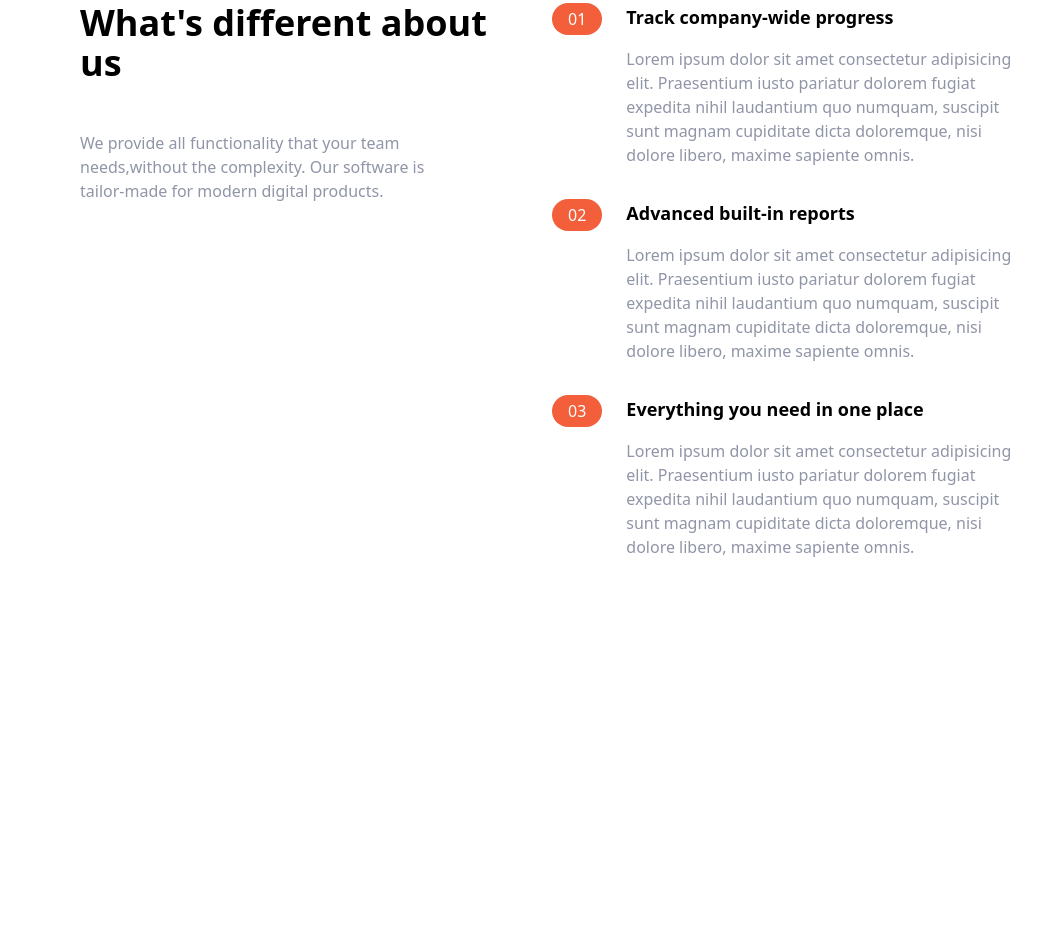
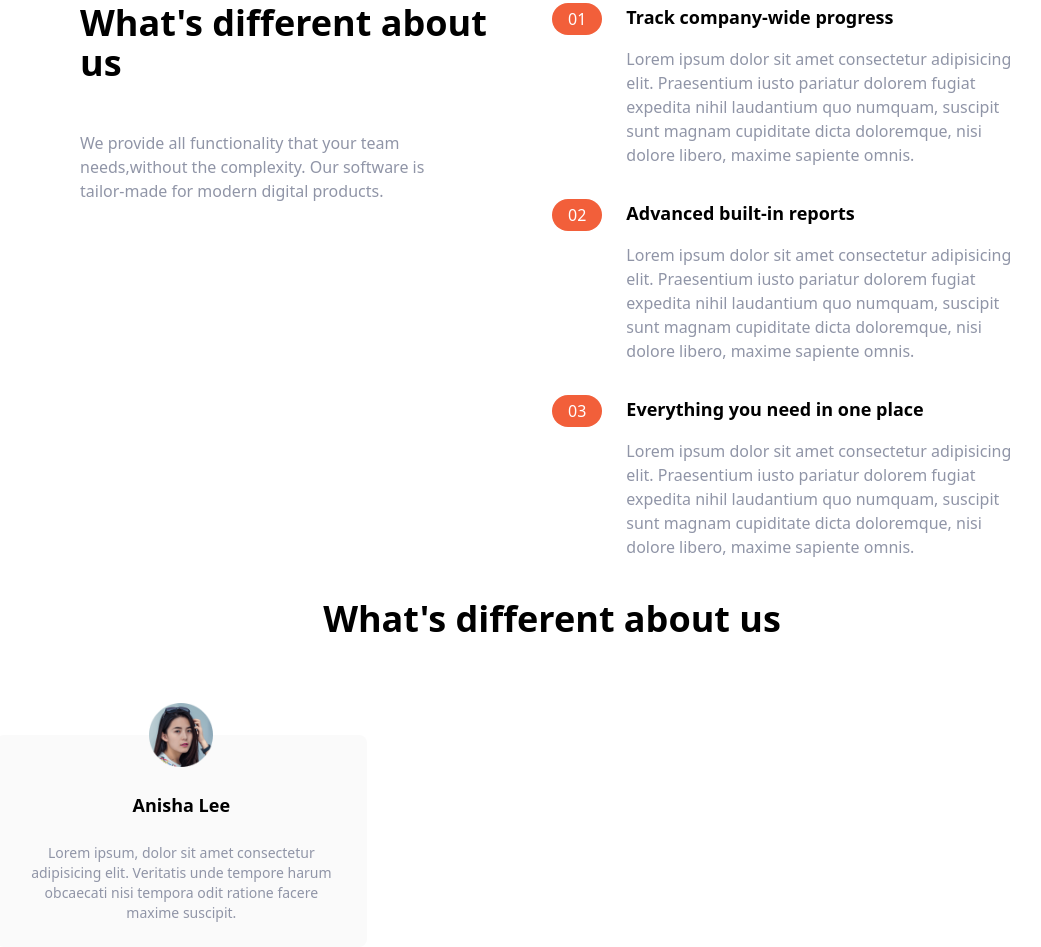
Before and after one commit to KudaMukucha/tailwind-landing-site, a website: page index.html in a window 1280 px wide. Shown: the part 667-1614 px from the top of the page, without its empty margins (88-1129 px from the left). Before the commit the page ends 1226 px from the top, so only its background shows below. Drawn offline with Linux system fonts and the light colour scheme.

Commit message:
Testimonial Section & Testimonial 1 Layout

```diff
--- a/index.html
+++ b/index.html
@@ -147,5 +147,29 @@
         </div>
     </div>
 </section>
+
+<!--Testimonials Section-->
+<section id="testimonials">
+    <!--Container to heading and testimonial blocks-->
+   <div class="max-w-6xl px-5 mx-auto mt-10 text-center">
+     <!--Heading-->
+     <h2 class="text-4xl font-bold text-center">
+        What's different about us
+    </h2>
+    <!--Testimonials Container-->
+    <div class="flex flex-col mt-24 md:flex-row md:space-x-6">
+        <!--Testimonials 1-->
+        <div class="flex flex-col items-center p-6 space-y-6 rounded-lg bg-veryLightGray md:w-1/3">
+            <img src="img/avatar-anisha.png" class="w-16 -mt-14" alt="">
+            <h5 class="text-lg font-bold">
+                Anisha Lee
+            </h5>
+            <p class="text-sm text-darkGrayishBlue">
+                Lorem ipsum, dolor sit amet consectetur adipisicing elit. Veritatis unde tempore harum obcaecati nisi tempora odit ratione facere maxime suscipit.
+            </p>
+        </div>
+    </div>
+   </div>
+</section>
 </body>
 </html>
```
Also changed, not shown: css/main.css.
